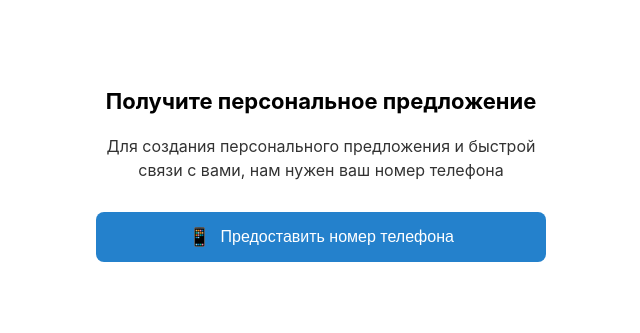
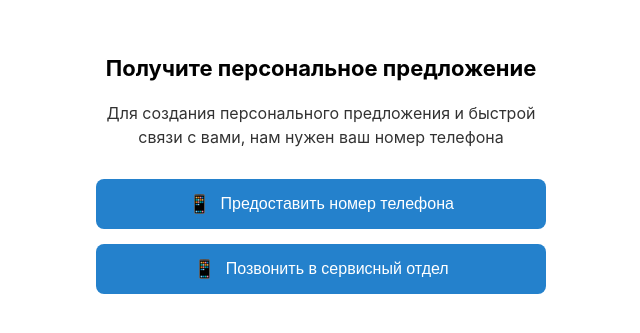
Before and after one commit to sxquer/LigaMiniApp, a plain HTML site: page index.html in a window 1280 px wide. Shown: the part 225-558 px from the top of the page, without its empty margins (319-959 px from the left). Drawn offline with Linux system fonts and the light colour scheme; a script that the page names is missing.

Commit message:
Update index.html

```diff
--- a/index.html
+++ b/index.html
@@ -99,6 +99,11 @@
             Предоставить номер телефона
         </button>
 
+        <button id="callMe" class="btn-phone" onclick="callto:84232061520">
+            <span class="btn-icon">📱</span>
+            Позвонить в сервисный отдел
+        </button>
+
         <div id="phoneInfo" class="phone-info">
             <div>Ваш номер телефона:</div>
             <div id="phoneNumber" class="phone-number"></div>
```
